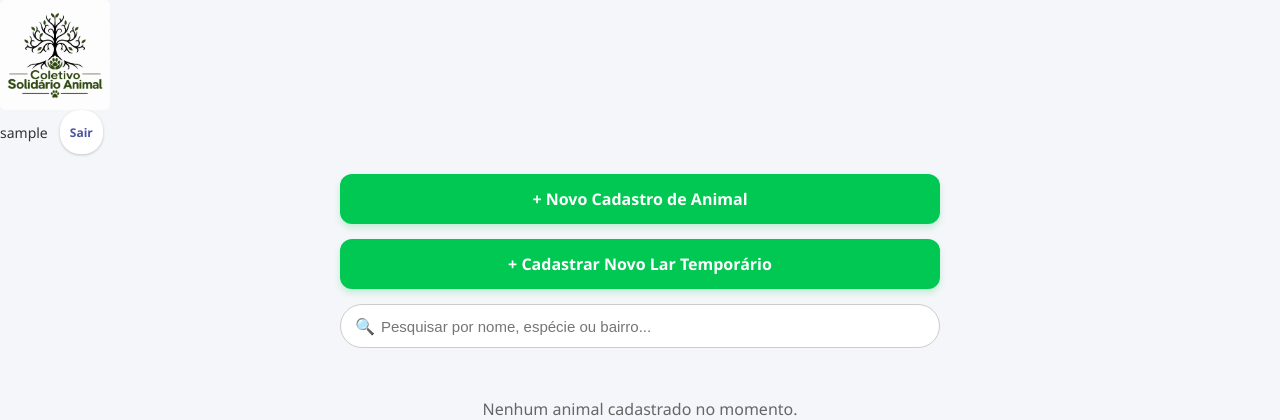
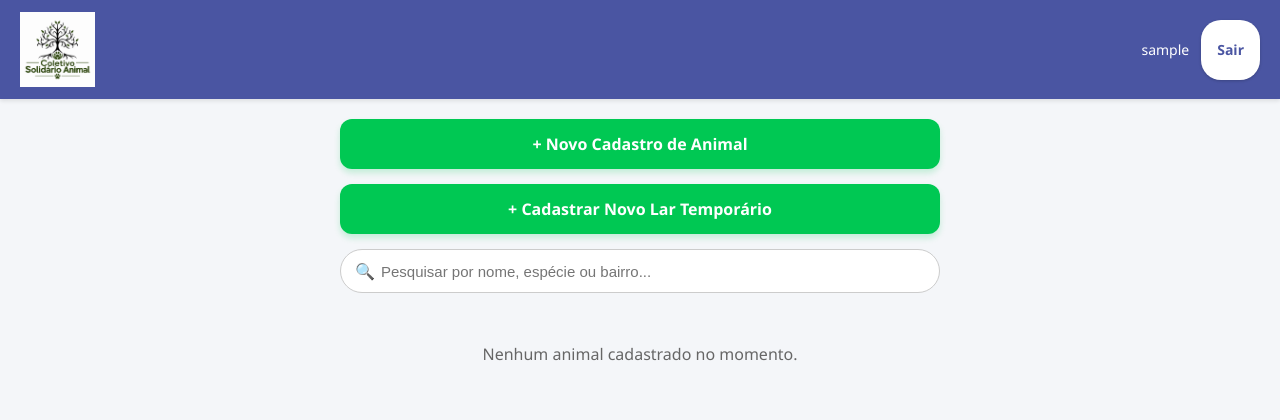
Before and after one commit to SarahVasconcelos/coletivo-solidario-animal-pwa, a Flask app: page /painel in a window 1280 px wide. Shown: the top 420 px of the page. Run offline with Flask 3, Linux system fonts and the light colour scheme; the visitor is signed in with stand-in values (Sample User, id 1); data comes from the database, SQL or seed files in the repository; data that the repository does not hold is empty.

Commit message:
Corrigindo tamanho do logo e barra azul no painel

```diff
--- a/templates/painel.html
+++ b/templates/painel.html
@@ -30,28 +30,34 @@
             color: #333;
         }
 
-        //* Header com Logo e Usuário maiores e proporcionais */
+        /* Header com a barra azul garantida */
         .header-app {
             background-color: #4A55A2;
             color: white;
-            padding: 15px 25px; /* Aumento leve da altura da barra */
+            padding: 12px 20px;
             display: flex;
             justify-content: space-between;
             align-items: center;
             box-shadow: 0 2px 4px rgba(0,0,0,0.1);
+            width: 100%;
+            box-sizing: border-box;
         }
+
+        /* Tamanho ideal para o logo na barra azul */
         .header-logo img {
-            max-height: 110px; /* Aumento de tamanho para ficar bem visível e legível */
+            max-height: 75px;
             width: auto;
             display: block;
-            border-radius: 6px; /* Arredonda levemente as bordas da bordinha branca se quiser */
         }
+
         .user-info {
             font-size: 14px;
             display: flex;
             align-items: center;
             gap: 12px;
+            color: white;
         }
+
         .btn-sair {
             background-color: white;
             color: #4A55A2;
@@ -66,11 +72,13 @@
             justify-content: center;
             box-shadow: 0 1px 3px rgba(0,0,0,0.2);
         }
+
         .container {
             max-width: 600px;
             margin: 20px auto;
             padding: 0 15px;
         }
+
         /* Botões de Ação Principais (Padrão Verde Canva) */
         .btn-novo {
             background-color: #00C853;
@@ -90,6 +98,7 @@
         .btn-novo:hover {
             background-color: #00b048;
         }
+
         /* Barra de Pesquisa */
         .search-box {
             position: relative;
@@ -113,6 +122,7 @@
             transform: translateY(-50%);
             color: #888;
         }
+
         /* Cards de Animais */
         .animal-card {
             background: white;
@@ -141,7 +151,8 @@
         .animal-details p {
             margin: 3px 0;
         }
-        /* Badges de Status inspiradas no protótipo */
+
+        /* Badges de Status */
         .badge {
             display: inline-block;
             padding: 4px 10px;
@@ -181,9 +192,9 @@
         .action-excluir { color: #c62828; background: #ffebee; }
 
         /* Ajustes Responsivos para Dispositivos Móveis */
-    @media (max-width: 768px) {
+        @media (max-width: 768px) {
             .header-logo img {
-                max-height: 75px; /* Tamanho excelente e proporcional para telas de celular */
+                max-height: 60px;
             }
             .user-info {
                 font-size: 12px;
@@ -195,18 +206,12 @@
                 font-size: 12px;
             }
         }
-            .btn-sair {
-                padding: 4px 10px;
-                min-height: 36px;
-                font-size: 12px;
-            }
-        }
     </style>
 </head>
 <body>
 
     <div class="header-app">
-        <!-- Logo Oficial Substituindo o Texto -->
+        <!-- Logo Oficial na Barra Azul -->
         <div class="header-logo">
             <img src="{{ url_for('static', filename='logo.png') }}" alt="Coletivo Solidário Animal">
         </div>
@@ -220,7 +225,7 @@
         <!-- Botão principal de cadastro de animal -->
         <a href="{{ url_for('cadastro') }}" class="btn-novo">+ Novo Cadastro de Animal</a>
 
-        <!-- Botão de Cadastro de Novo Lar Temporário (padronizado em verde) -->
+        <!-- Botão de Cadastro de Novo Lar Temporário -->
         <a href="{{ url_for('novo_lar') }}" class="btn-novo">+ Cadastrar Novo Lar Temporário</a>
 
         <!-- Barra de Pesquisa em Tempo Real -->
```
